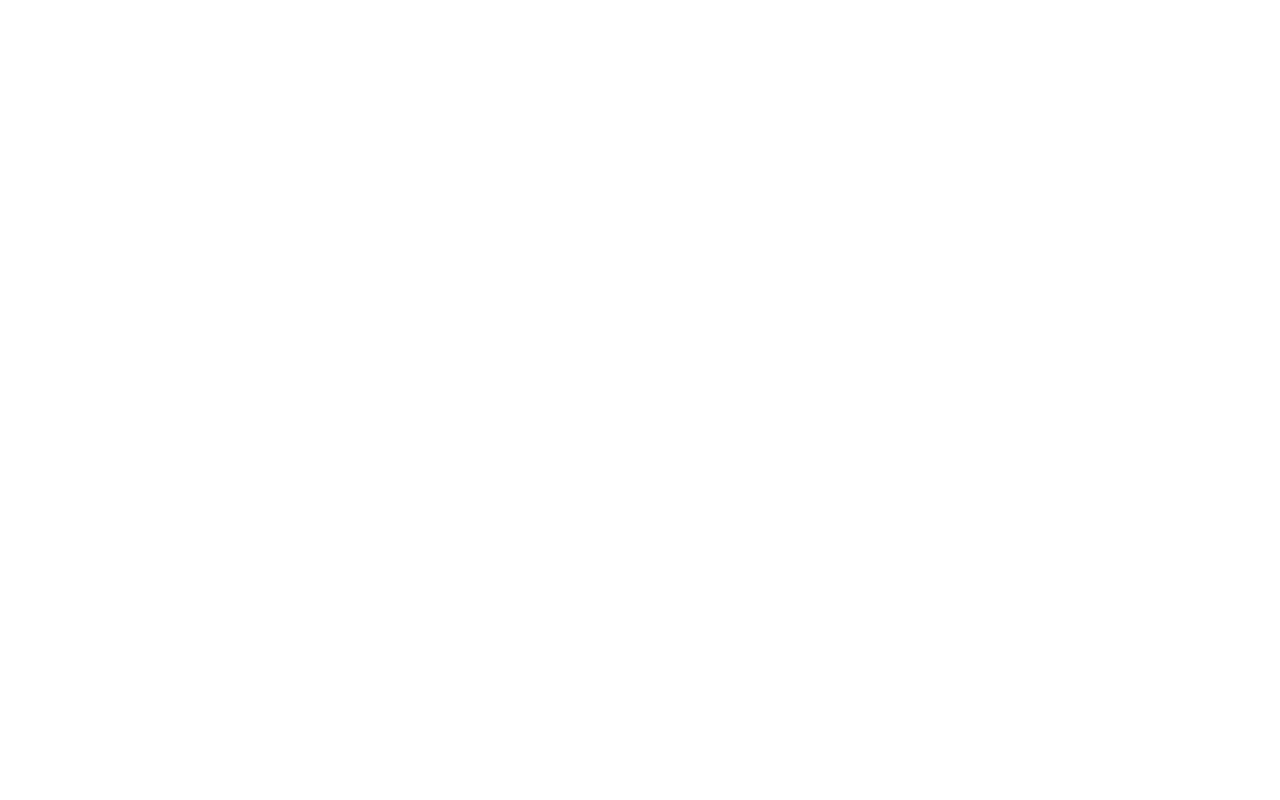
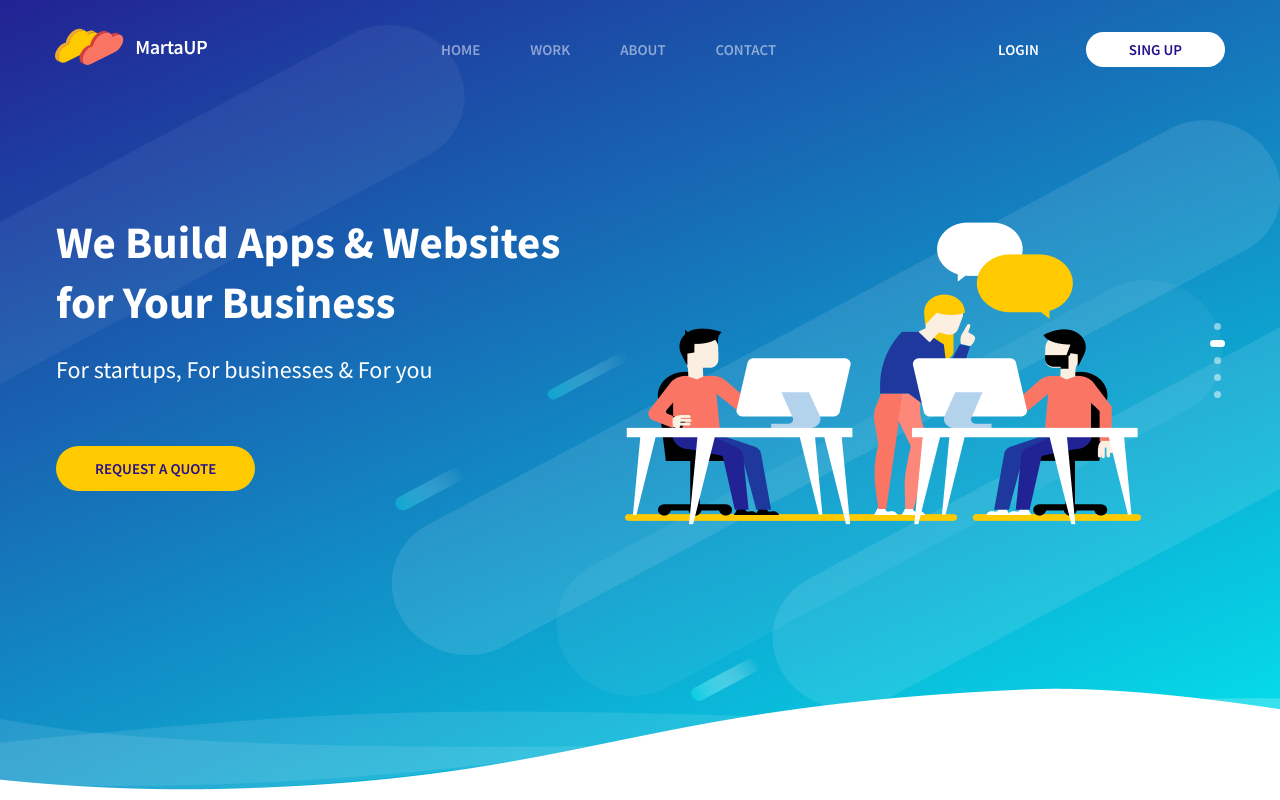
Before and after one commit to EastUkan/First_project, a plain HTML site: page index.html in a window 1280 px wide. Drawn offline with nearby package versions, Linux system fonts and the light colour scheme.

Commit message:
Создает header и slider

```diff
--- /dev/null
+++ b/css/reset.css
@@ -0,0 +1,94 @@
+html, body, div, span, object, iframe,
+h1, h2, h3, h4, h5, h6, p, blockquote, pre,
+abbr, address, cite, code,
+del, dfn, em, img, ins, kbd, q, samp,
+small, strong, sub, sup, var,
+b, i,
+dl, dt, dd, ol, ul, li,
+fieldset, form, label, legend,
+table, caption, tbody, tfoot, thead, tr, th, td,
+article, aside, canvas, details, figcaption, figure,
+footer, header, hgroup, menu, nav, section, summary,
+time, mark, audio, video {
+    margin:0;
+    padding:0;
+    border:0;
+    outline:0;
+    font-size:100%;
+    vertical-align:baseline;
+    background:transparent;
+}
+
+body {
+    line-height:1;
+}
+
+article,aside,details,figcaption,figure,
+footer,header,hgroup,menu,nav,section {
+    display:block;
+}
+
+nav ul {
+    list-style:none;
+}
+
+blockquote, q {
+    quotes:none;
+}
+
+blockquote:before, blockquote:after,
+q:before, q:after {
+    content:'';
+    content:none;
+}
+
+a {
+    margin:0;
+    padding:0;
+    font-size:100%;
+    vertical-align:baseline;
+    background:transparent;
+}
+
+/* change colours to suit your needs */
+ins {
+    background-color:#ff9;
+    color:#000;
+    text-decoration:none;
+}
+
+/* change colours to suit your needs */
+mark {
+    background-color:#ff9;
+    color:#000;
+    font-style:italic;
+    font-weight:bold;
+}
+
+del {
+    text-decoration: line-through;
+}
+
+abbr[title], dfn[title] {
+    border-bottom:1px dotted;
+    cursor:help;
+}
+
+table {
+    border-collapse:collapse;
+    border-spacing:0;
+}
+
+/* change border colour to suit your needs */
+hr {
+    display:block;
+    height:1px;
+    border:0;
+    border-top:1px solid #cccccc;
+    margin:1em 0;
+    padding:0;
+}
+
+input, select {
+    vertical-align:middle;
+}
--- /dev/null
+++ b/css/slick.css
@@ -0,0 +1,119 @@
+/* Slider */
+.slick-slider
+{
+    position: relative;
+
+    display: block;
+    box-sizing: border-box;
+
+    -webkit-user-select: none;
+       -moz-user-select: none;
+        -ms-user-select: none;
+            user-select: none;
+
+    -webkit-touch-callout: none;
+    -khtml-user-select: none;
+    -ms-touch-action: pan-y;
+        touch-action: pan-y;
+    -webkit-tap-highlight-color: transparent;
+}
+
+.slick-list
+{
+    position: relative;
+
+    display: block;
+    overflow: hidden;
+
+    margin: 0;
+    padding: 0;
+}
+.slick-list:focus
+{
+    outline: none;
+}
+.slick-list.dragging
+{
+    cursor: pointer;
+    cursor: hand;
+}
+
+.slick-slider .slick-track,
+.slick-slider .slick-list
+{
+    -webkit-transform: translate3d(0, 0, 0);
+       -moz-transform: translate3d(0, 0, 0);
+        -ms-transform: translate3d(0, 0, 0);
+         -o-transform: translate3d(0, 0, 0);
+            transform: translate3d(0, 0, 0);
+}
+
+.slick-track
+{
+    position: relative;
+    top: 0;
+    left: 0;
+
+    display: block;
+    margin-left: auto;
+    margin-right: auto;
+}
+.slick-track:before,
+.slick-track:after
+{
+    display: table;
+
+    content: '';
+}
+.slick-track:after
+{
+    clear: both;
+}
+.slick-loading .slick-track
+{
+    visibility: hidden;
+}
+
+.slick-slide
+{
+    display: none;
+    float: left;
+
+    height: 100%;
+    min-height: 1px;
+}
+[dir='rtl'] .slick-slide
+{
+    float: right;
+}
+.slick-slide img
+{
+    display: block;
+}
+.slick-slide.slick-loading img
+{
+    display: none;
+}
+.slick-slide.dragging img
+{
+    pointer-events: none;
+}
+.slick-initialized .slick-slide
+{
+    display: block;
+}
+.slick-loading .slick-slide
+{
+    visibility: hidden;
+}
+.slick-vertical .slick-slide
+{
+    display: block;
+
+    height: auto;
+
+    border: 1px solid transparent;
+}
+.slick-arrow.slick-hidden {
+    display: none;
+}
--- a/css/style.css
+++ b/css/style.css
@@ -0,0 +1,142 @@
+*{
+    box-sizing: border-box;
+}
+
+body{
+    font-family: 'Source Sans Pro', sans-serif;
+    font-size: 15px;
+    line-height: 24px;
+}
+a{
+    text-decoration: none;
+    color: inherit;
+}
+
+
+
+.header{
+    background-image: url(../images/header-bg.jpg);
+    min-height: 793px;
+    background-repeat: no-repeat;
+    background-size: cover;
+    background-position: top center;
+
+}
+
+.container{
+    max-width: 1200px;
+    margin-left: auto;
+    margin-right: auto;
+    padding-left: 15px;
+    padding-right: 15px;
+}
+
+.header__top{
+    display: flex;
+    justify-content: space-between;
+    height: 100px;
+    align-items: center;
+}
+
+.menu__list{
+    display: flex;
+}
+
+.menu__list li + li{
+    padding-left: 50px;
+}
+
+.login{
+    margin-right: 44px;
+    color: #fff;
+    text-transform: uppercase;
+    font-weight: 600;
+}
+
+.menu__list a{
+    opacity: 0.5;
+    color: #fff;
+    font-weight: 600;
+    text-transform: uppercase;
+    transition: all .5s;
+}
+
+.menu__list a:hover{
+    opacity: 1;
+}
+
+.sign-up{
+    text-transform: uppercase;
+    color: #250f8a;
+    font-weight: 600;
+    background-color: #fff;
+    padding: 8px 43px;
+    border-radius: 20px;
+}
+
+.header-slider{
+    padding-top: 111px;
+}
+.header-slider__item{
+
+}
+.header-slider__item-content{
+    display: flex;
+    justify-content: space-between;
+}
+.header-slider__item-info{
+    max-width: 506px;
+    color: #FFFFFF;
+}
+.header-slider__title{
+    font-weight: 700;
+    font-size: 45px;
+    line-height: 60px;
+    margin-bottom: 10px;
+}
+
+.header-slider__description{
+    line-height: 55px;
+    font-size: 24px;
+    margin-bottom: 60px;
+}
+.header-slider__btn{
+    text-transform: uppercase;
+    color: #250f8a;
+    font-weight: 600;
+    padding: 13px 39px;
+    background: #FFCA00;
+    border-radius: 25px;
+}
+.header-slider__item-imeges{
+    margin: 10px 82px 0 0;
+}
+
+.header-dots{
+    list-style: none;
+    position: absolute;
+    right: 0;
+    top: 50%;
+
+}
+
+.header-dots button{
+    border: none;
+    background-color:#FFFFFF;
+    opacity: 0.5;
+    font-size: 0;
+    padding: 0;
+    width: 7px;
+    height: 7px;
+    border-radius: 3.5px;
+    cursor: pointer;
+    outline: none;
+    margin: 10px auto;
+    display: block;
+
+}
+
+.header-dots .slick-active button{
+    width: 15px;
+    opacity: 1;
+}
--- a/index.html
+++ b/index.html
@@ -1,11 +1,136 @@
 <!DOCTYPE html>
 <html lang="en">
-<head>
-    <meta charset="UTF-8">
-    <meta name="viewport" content="width=device-width, initial-scale=1.0">
-    <title>Document</title>
-</head>
-<body>
+  <head>
+    <meta charset="UTF-8" />
+    <meta name="viewport" content="width=device-width, initial-scale=1.0" />
+    <meta http-equiv="X-UA-Compatible" content="ie=edge" />
+    <title>MartaUp</title>
+    <link href="https://fonts.googleapis.com/css2?family=Source+Sans+Pro:wght@400;600;700&display=swap" rel="stylesheet">
+    <link rel="stylesheet" href="css/reset.css" />
+    <link rel="stylesheet" href="css/slick.css">
+    <link rel="stylesheet" href="css/style.css" />
+  </head>
+  <body>
 
-</body>
+    <header class="header">
+      <div class="container">
+
+        <div class="header__top">
+
+          <div class="logo">
+            <a href="#">
+              <img src="images/Logo.svg" alt="">
+            </a>
+          </div>
+
+          <nav class="menu">
+            <ul class="menu__list">
+              <li><a href="#">home</a></li>
+              <li><a href="#">work</a></li>
+              <li><a href="#">about</a></li>
+              <li><a href="#">contact</a></li>
+            </ul>
+          </nav>
+
+          <div class="header-btn">
+            <a class="login" href="#">login</a>
+            <a class="sign-up" href="#">sing up</a>
+          </div>
+        </div>
+
+        <div class="header-slider">
+          <div class="header-slider__item">
+            <div class="header-slider__item-content">
+              <div class="header-slider__item-info">
+                <h3 class="header-slider__title">
+                  We Build Apps & Websites
+                  for Your Business
+                </h3>
+                <div class="header-slider__description">
+                  For startups, For businesses & For you
+                </div>
+                <a class="header-slider__btn" href="#">Request a quote</a>
+              </div>
+              <div class="header-slider__item-imeges">
+                <img src="images/slider-img.png" alt="">
+              </div>
+            </div>
+          </div>
+          <div class="header-slider__item">
+            <div class="header-slider__item-content">
+              <div class="header-slider__item-info">
+                <h3 class="header-slider__title">
+                  We Build Apps & Websites
+                  for Your Business
+                </h3>
+                <div class="header-slider__description">
+                  For startups, For businesses & For you
+                </div>
+                <a class="header-slider__btn" href="#">Request a quote</a>
+              </div>
+              <div class="header-slider__item-imeges">
+                <img src="images/slider-img.png" alt="">
+              </div>
+            </div>
+          </div>
+          <div class="header-slider__item">
+            <div class="header-slider__item-content">
+              <div class="header-slider__item-info">
+                <h3 class="header-slider__title">
+                  We Build Apps & Websites
+                  for Your Business
+                </h3>
+                <div class="header-slider__description">
+                  For startups, For businesses & For you
+                </div>
+                <a class="header-slider__btn" href="#">Request a quote</a>
+              </div>
+              <div class="header-slider__item-imeges">
+                <img src="images/slider-img.png" alt="">
+              </div>
+            </div>
+          </div>
+          <div class="header-slider__item">
+            <div class="header-slider__item-content">
+              <div class="header-slider__item-info">
+                <h3 class="header-slider__title">
+                  We Build Apps & Websites
+                  for Your Business
+                </h3>
+                <div class="header-slider__description">
+                  For startups, For businesses & For you
+                </div>
+                <a class="header-slider__btn" href="#">Request a quote</a>
+              </div>
+              <div class="header-slider__item-imeges">
+                <img src="images/slider-img.png" alt="">
+              </div>
+            </div>
+          </div>
+          <div class="header-slider__item">
+            <div class="header-slider__item-content">
+              <div class="header-slider__item-info">
+                <h3 class="header-slider__title">
+                  We Build Apps & Websites
+                  for Your Business
+                </h3>
+                <div class="header-slider__description">
+                  For startups, For businesses & For you
+                </div>
+                <a class="header-slider__btn" href="#">Request a quote</a>
+              </div>
+              <div class="header-slider__item-imeges">
+                <img src="images/slider-img.png" alt="">
+              </div>
+            </div>
+          </div>
+        </div>
+      </div>
+
+    </header>
+
+    <script src="https://ajax.googleapis.com/ajax/libs/jquery/3.4.1/jquery.min.js"></script>
+    <script src="js/slick.min.js"></script>
+    <script src="js/main.js"></script>
+  </body>
 </html>
--- /dev/null
+++ b/js/main.js
@@ -0,0 +1,11 @@
+$(function(){
+
+    $('.header-slider').slick({
+        arrows: false,
+        vertical: true,
+        dots: true,
+        dotsClass: 'header-dots',
+        autoplay: 1800
+    });
+
+});
```
Also changed, not shown: .prettierrc.json.txt (renamed from .prettierrc.json), images/Logo.svg (added), images/header-bg.jpg (added), images/slider-img.png (added), js/slick.min.js (added).
